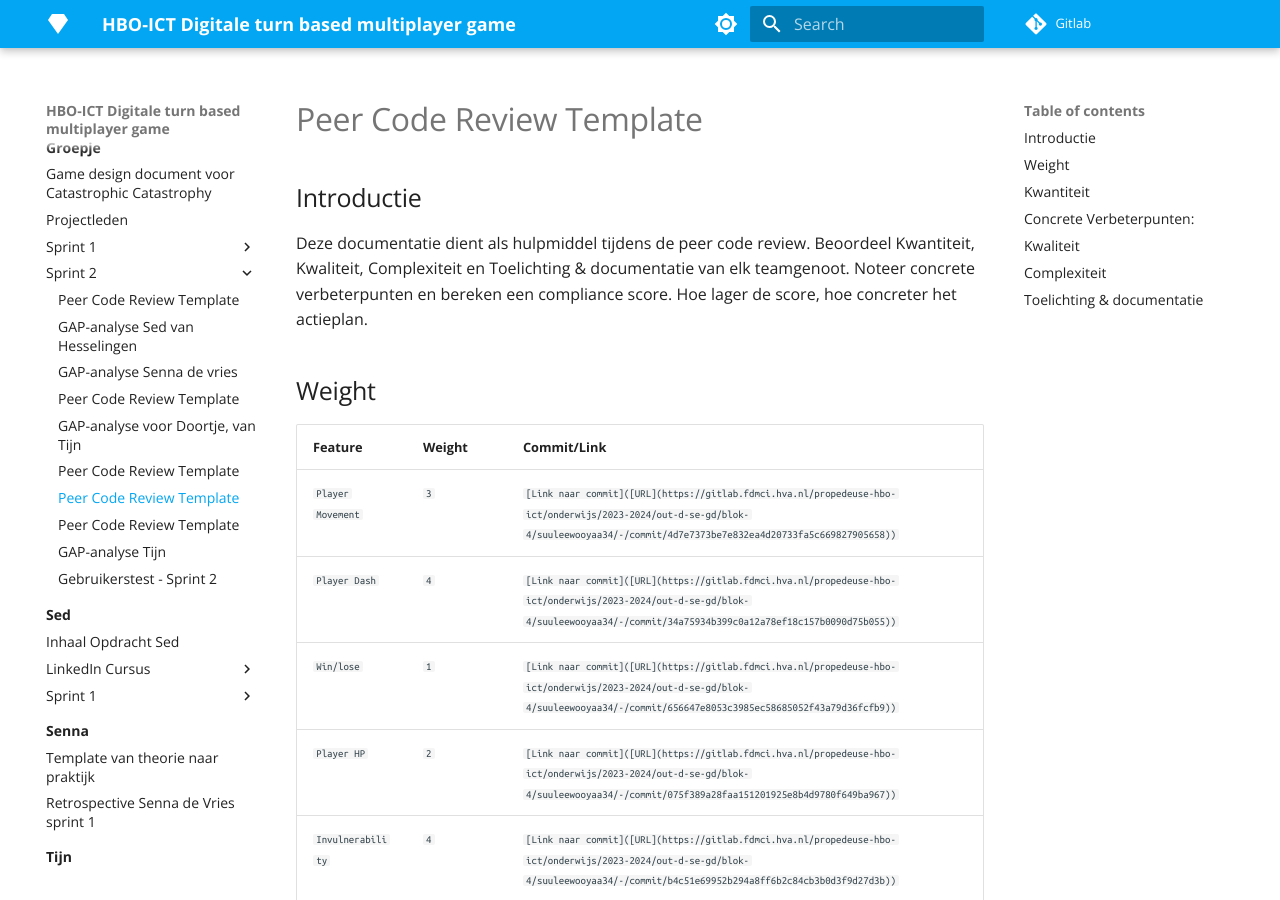
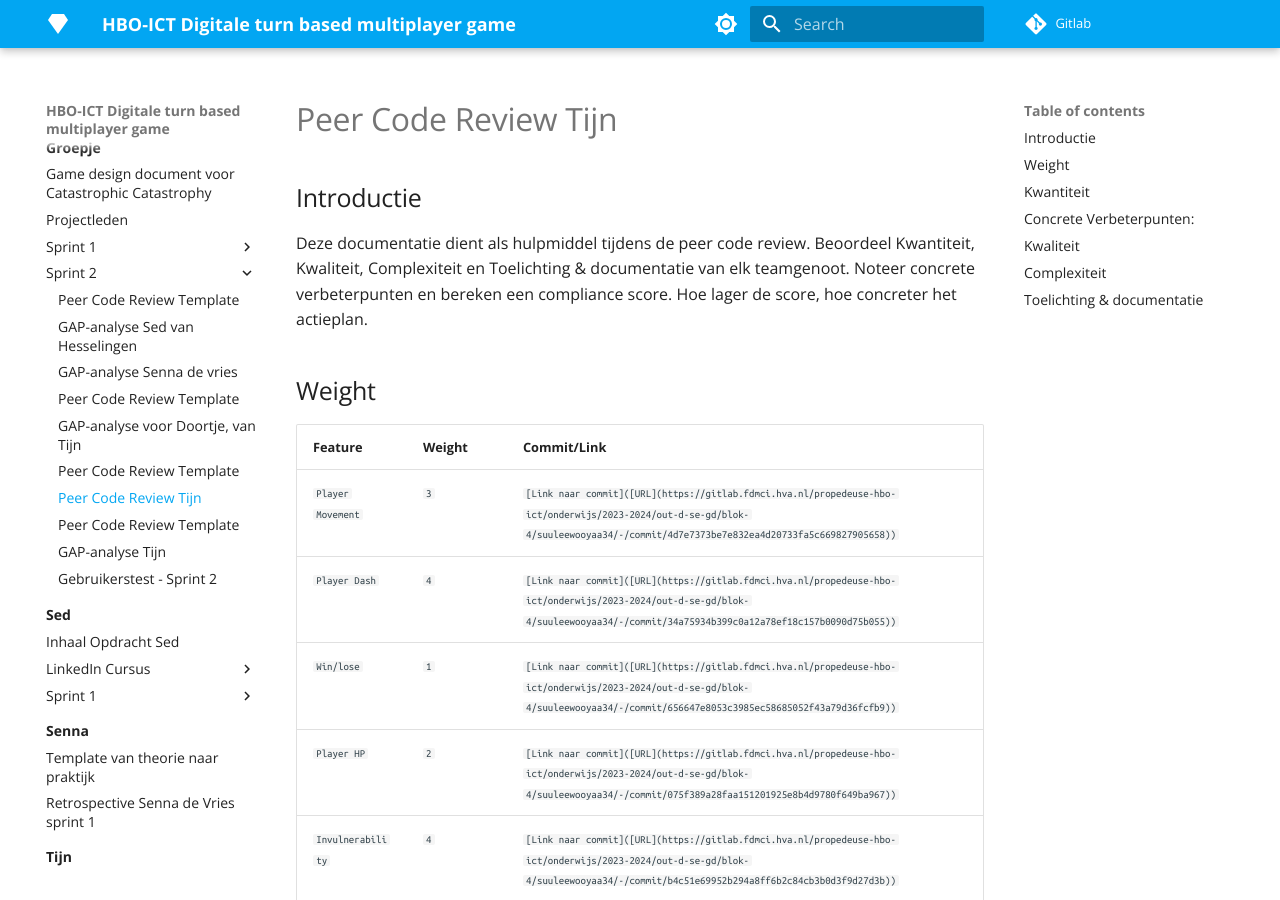
Before and after one commit to Doortje-Geuze/catastrophic-catastrophe, an MkDocs documentation site: the page built from docs/Groepje/Sprint 2/code-review-meetbare-doelen-tijn.md, in a window 1280 px wide and 900 px high. Built offline with MkDocs 1.6.1 and Material for MkDocs 9.7.7, drawn with Linux system fonts in a browser that asks for light colours; nearby versions of some CDN libraries; library files that are not in the unit come from our copies.

Commit message:
Code review Tijn finish

```diff
--- a/docs/Groepje/Sprint 2/code-review-meetbare-doelen-tijn.md
+++ b/docs/Groepje/Sprint 2/code-review-meetbare-doelen-tijn.md
@@ -1,4 +1,4 @@
-# Peer Code Review Template
+# Peer Code Review Tijn
 
 ## Introductie
 
```
